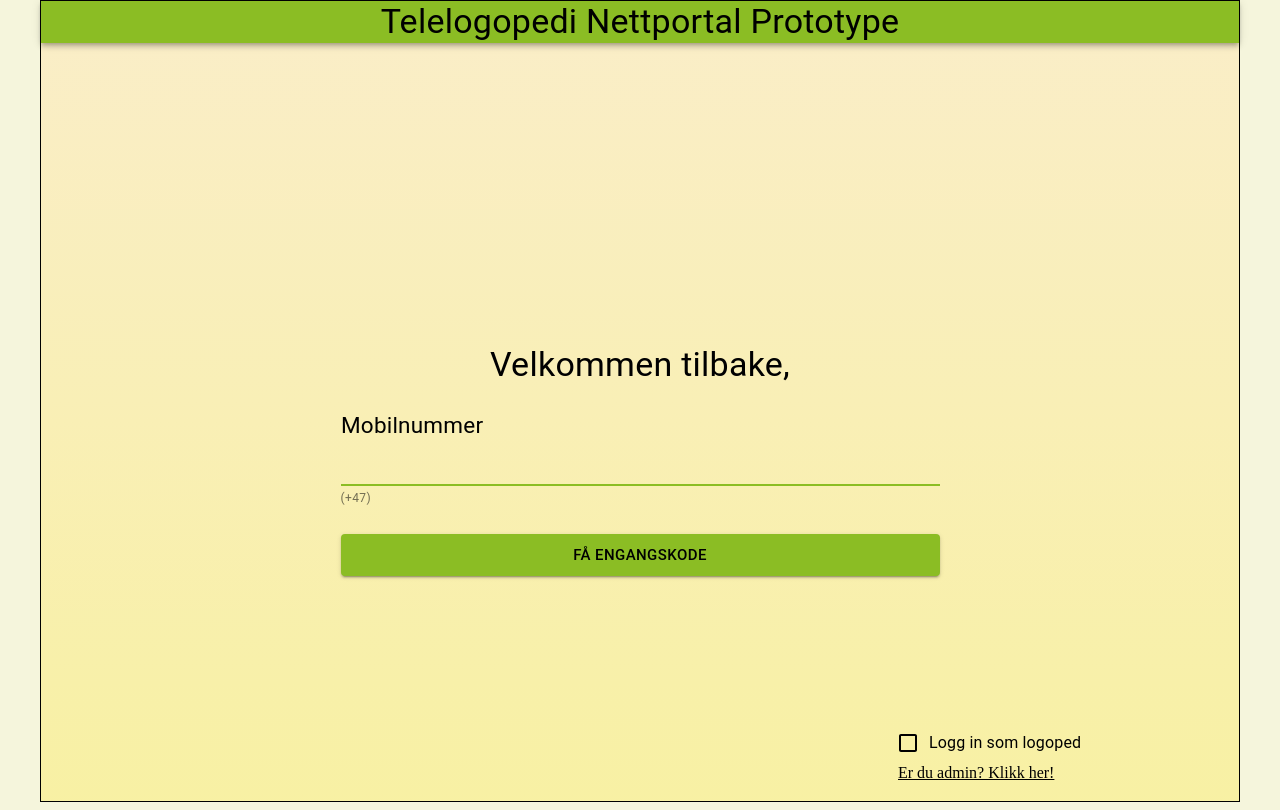
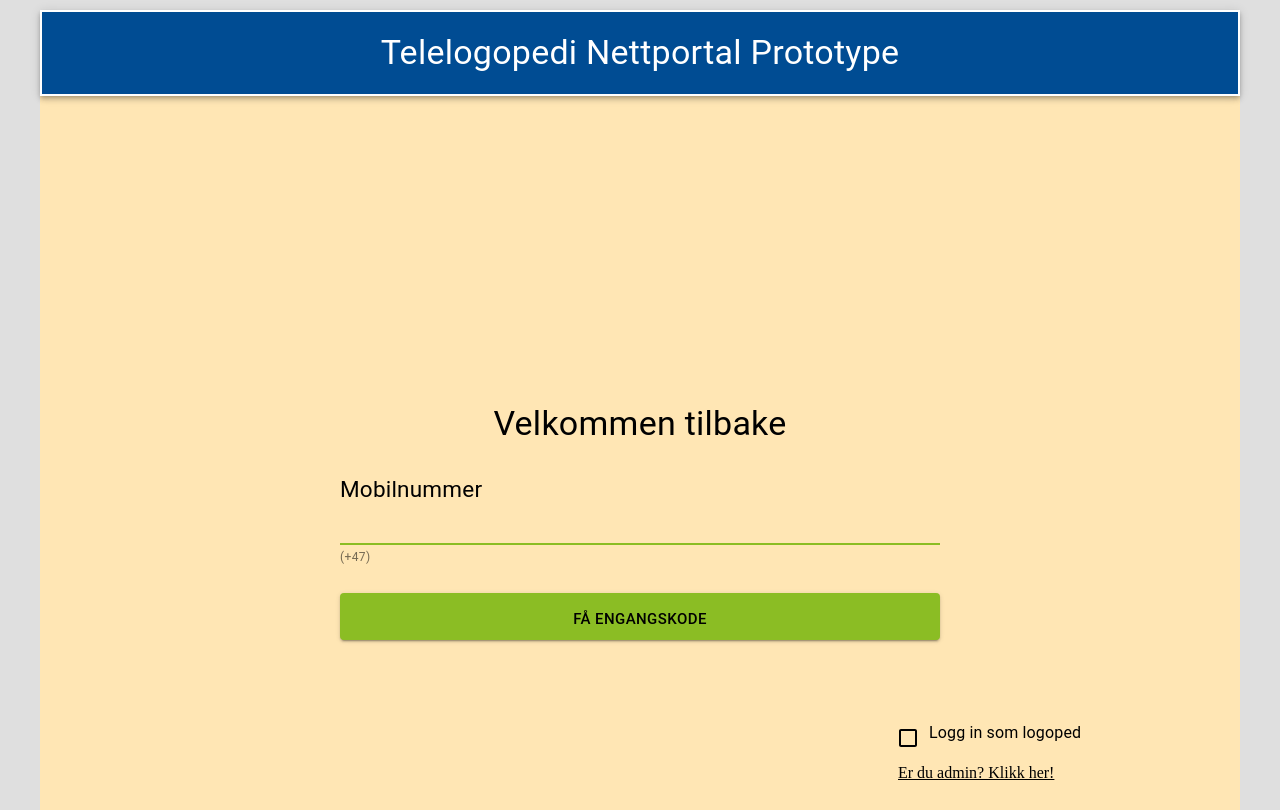
Before and after one commit to KarrarAaljaber/bachelor-prototype, a React (Create React App) app in the folder react-frontend/: page / in a window 1280 px wide. Built offline with nearby package versions, Linux system fonts and the light colour scheme; no server answers.

Commit message:
farge endring

```diff
--- a/react-frontend/src/components/Appbar.js
+++ b/react-frontend/src/components/Appbar.js
@@ -7,7 +7,7 @@ export default function Appbar() {
   return (
     <>
     <AppBar position="static" color="primary">
-            <Typography variant="h4" align="center"  > Telelogopedi Nettportal Prototype </Typography>
+            <Typography variant="h4" align="center" className='appbar'  > Telelogopedi Nettportal Prototype </Typography>
         </AppBar>
     </>
   );
--- a/react-frontend/src/components/Login.js
+++ b/react-frontend/src/components/Login.js
@@ -164,7 +164,7 @@ const Login = ({setLoggedOn, setUsername, setIsLogoped,isLogoped,setPN}) =>{
                     :
                     <div className="Login">
                     <Typography variant="h4" align="center" color="secondary"  >
-                    Velkommen tilbake,  </Typography>
+                    Velkommen tilbake  </Typography>
                     {/*
                     <TextField id="standard-basic"  label="personnummer"    focused onChange={(event)=>{
                     }} />
@@ -177,7 +177,7 @@ const Login = ({setLoggedOn, setUsername, setIsLogoped,isLogoped,setPN}) =>{
                     }} />
 
 
-                     <Button variant="contained" size="large" color="primary" type="submit"> Få engangskode </Button>
+                     <Button variant="contained" size="large" color="primary" type="submit" className='buttonLogin'> Få engangskode </Button>
 
                     <div className="adminLogo">
                       <FormControlLabel
--- a/react-frontend/src/components/SideBarControl.js
+++ b/react-frontend/src/components/SideBarControl.js
@@ -6,17 +6,17 @@ import { VolumeDown, VolumeUp } from "@material-ui/icons";
 export default function SideBarControl (){
 
     return(
-        <div className="sidebar-left" style={{display: 'flex', flexDirection: 'column', gap:30}}>
-            <Typography variant="h6" align="center"  style={{borderBottom:'2px solid white'}}  >  Kontrollpanel </Typography>
-            <div>
+        <div className="sidebar-left" style={{display: 'flex', flexDirection: 'column', gap:30, justifyContent: 'space-between'}}>
+            <Typography variant="h6" align="center"  style={{fontSize: 25}} >  Kontrollpanel </Typography>
+
                 <Typography variant="h6" align="center"> Tekststørrelse </Typography>
-                <div style={{display: 'flex', flexDirection: 'row', justifyContent: 'center', gap: 20, paddingBottom:30}}>
+                <div style={{display: 'flex', flexDirection: 'row', justifyContent: 'center', gap: 20}}>
                     <Button variant="contained" size="small" color="primary"> Liten </Button>
                     <Button variant="contained" size="medium" color="primary"> Medium </Button>
                     <Button variant="contained" size="large" color="primary"> Stor </Button>
 
                 </div>
-                <div style={{paddingBottom:30}} >
+                <div  >
                 <Typography variant="h6" align="center"> Chatplassering </Typography>
 
                 <FormControl  style={{display: 'flex', flexDirection: 'row', justifyContent: 'center'}}>
@@ -42,7 +42,7 @@ export default function SideBarControl (){
                     <VolumeUp />
 
                 </div>
-            </div>
+
         </div>
     )
 }
--- a/react-frontend/src/components/Video.js
+++ b/react-frontend/src/components/Video.js
@@ -63,7 +63,7 @@ export default function Video() {
                         <div>
 
                               <video playsInline muted ref={myVideo} autoPlay />
-                              <Typography style={{backgroundColor: '#8BBD24', color: 'white'}} variant="h4" align="center">
+                              <Typography  className="nameTag" variant="h4" align="center">
 
                                     {state.username}
                               </Typography>
--- a/react-frontend/src/components/admin/AdminLogin.js
+++ b/react-frontend/src/components/admin/AdminLogin.js
@@ -27,10 +27,10 @@ export default function AdminLogin() {
     <>
         <div className="Login">
             <Typography variant="h4" align="center"  >Velkommen admin  </Typography>
-            <TextField id="username"  label="navn"   focused onChange={(event)=>{
+            <TextField id="username" style={{fontSize: 20}} label="Brukernavn"   focused onChange={(event)=>{
                         setUsername(event.target.value)
                     }} />
-            <TextField id="password"  label="passord" type="password"   focused onChange={(event)=>{
+            <TextField id="password" inputProps={{style: {fontSize: 20, marginTop: 20, color: 'black'}}} label="Passord" type="password"   focused onChange={(event)=>{
                 setPassword(event.target.value)
             }} />
 
--- a/react-frontend/src/components/logoped/SideBarCall.js
+++ b/react-frontend/src/components/logoped/SideBarCall.js
@@ -71,8 +71,9 @@ export default function SideBarCall({logopedPN}) {
             }} variant="contained" size="large"  style={{
                     borderRadius: 10,
                     backgroundColor: "#90ee90",
-                    fontSize: "18px"
-             }} startIcon={<Call fontSize="large" />  }   >  </Button>
+                    textAlign : 'center',
+                    fontSize: "20px"
+             }} startIcon={<Call fontSize="large" />}   >  </Button>
 
 
 
@@ -106,15 +107,16 @@ export default function SideBarCall({logopedPN}) {
                      {  !callAccepted && !callEnded &&
                         <div>
 
-                                <List  className="pasientList" style={{borderTop:'2px solid white'}}>
-                                    <Typography variant="h6" align="center"  style={{borderBottom:'2px solid white'}}  >  Pålogget pasienter </Typography>
+                                <List  className="pasientList">
+                                    <Typography variant="h6" align="center"  style={{fontSize: 25}} >  Dine pasienter </Typography>
+                                    <Typography variant="h6" align="center"  style={{borderBottom:'2px solid white'}}  >  Pålogget </Typography>
 
                                     {listOnlinePatients}
 
                                     </List>
 
                                     <List  className="pasientList" style={{borderTop:'2px solid white', marginTop: 80}}>
-                                        <Typography variant="h6" align="center" style={{borderBottom:'2px solid white'}}   > Alle pasienter </Typography>
+                                        <Typography variant="h6" align="center" style={{borderBottom:'2px solid white'}}   > Avlogget </Typography>
 
                                         {listAllPatients}
 
--- a/react-frontend/src/components/logoped/Toolbar.js
+++ b/react-frontend/src/components/logoped/Toolbar.js
@@ -19,8 +19,8 @@ export default function Toolbar({children, setonSideBar, setOnSideBarControl}) {
 
     <div className="toolbar">
 
-        <Button variant="contained" size="large" color="primary"  startIcon={<Settings fontSize="large" />}  onClick={() => { setOnSideBarControl( v => !v) }}  > Kontrollpanel </Button>
-        <Button variant="contained" size="large" color="primary" startIcon={<VideoCall fontSize="large" /> }   onClick={() => { setonSideBar( v => !v) }} > Videosamtale </Button>
+        <Button variant="contained" size="large" color="primary"  startIcon={<Settings  />}  onClick={() => { setOnSideBarControl( v => !v) }}  > Kontrollpanel </Button>
+        <Button variant="contained" size="large" color="primary" startIcon={<VideoCall fontSize="small" /> }   onClick={() => { setonSideBar( v => !v) }} > Videosamtale </Button>
         {children}
     </div>
     </>
--- a/react-frontend/src/styles/mainstyles.css
+++ b/react-frontend/src/styles/mainstyles.css
@@ -1,7 +1,7 @@
 
 
 body{
-    background-color: beige;
+    background-color: rgba(222, 222, 222, 0.947);
     max-width: 1200px;
     margin: 0 auto;
     min-height: 100vh;
@@ -9,14 +9,21 @@ body{
 }
 *{
     color:black;
+    margin-top: 5px;
 }
 
 main{
-    background: linear-gradient(rgba(255,230,181,0.5), rgba(255,230,33,0.3));
+    background: #FFE6B4;
     min-height: 100vh;
-    border: 1px solid black;
     margin: 0 auto;
 
+}
+
+.appbar {
+    padding: 20px;
+    background-color: #004C93;
+    color: white;
+    border: 2px solid white;
 }
 .Login {
     padding-top: 25%;
@@ -25,8 +32,10 @@ main{
     grid-gap: 25px;
     margin: 0 auto;
     max-width: 50%;
+}
 
-
+.loginButton {
+    background-color: #000;
 }
 
 .Login > *{
@@ -87,11 +96,14 @@ main{
     grid-area: video;
     margin: 0 auto;
     padding-top: 10px;
+}
 
+.nameTag {
+    color: white;
+    padding: 8px;
+    background-color: #8BBD24;
+}
 
-
-
-}
 .video-accepted{
     grid-area: video;
     padding-top: 10px;
@@ -132,19 +144,21 @@ main{
     color: white;
     grid-area: sidebarright;
     min-height: 100%;
-    border-left: 1px solid white;
+    border: 4px solid  #8BBD24;
 
-    background-color:  #8BBD24 ;
+    background-color:  rgba(222, 222, 222, 0.947) ;
 
 }
 .sidebar-left{
     margin-bottom: 10%;
+    margin-top: 10%;
     color: white;
     grid-area: sidebarleft;
     min-height: 100%;
-    border-right: 1px solid white;
+    border: 4px solid  #8BBD24;
+    padding: 5px;
 
-    background-color:  #8BBD24 ;
+    background-color:  rgba(222, 222, 222, 0.947);
 
 }
 .sidebar Button{
```
